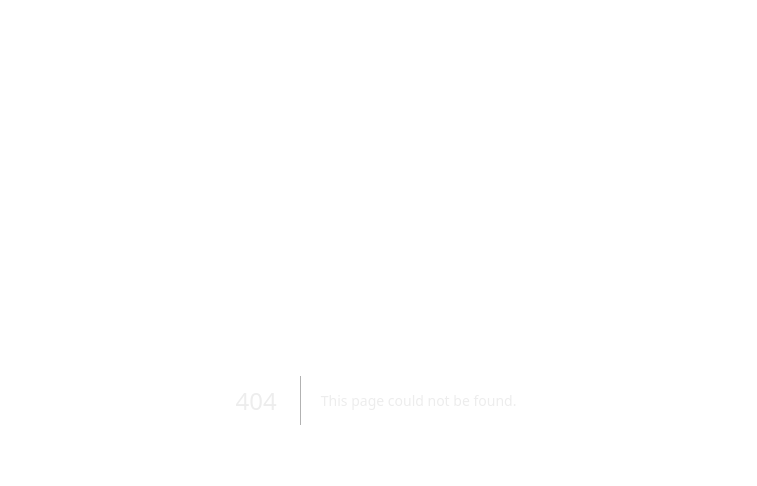
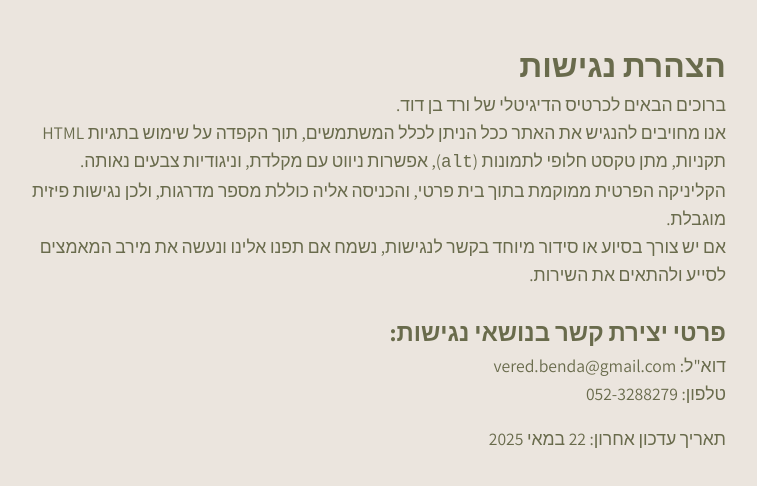
Before and after one commit to Gal-Ben-David/vered-numerology, a Next.js app: page /accessibility in a window 1280 px wide. Before the commit this address had no page. Shown: the top 486 px of the page, without its empty margins (264-1021 px from the left). Built offline with nearby package versions, Linux system fonts and the light colour scheme.

Commit message:
Add accessibility page

```diff
--- /dev/null
+++ b/app/accessibility/page.css
@@ -0,0 +1,8 @@
+.accessibility {
+    display: grid;
+    color: var(--font);
+    text-align: right;
+
+    font-size: 1.1rem;
+    line-height: 1.6;
+}
--- /dev/null
+++ b/app/accessibility/page.tsx
@@ -0,0 +1,34 @@
+import './page.css'
+
+
+export default function AccessibilityPage() {
+
+    return (
+        <section className="accessibility rtl" style={{ maxWidth: 700, margin: '40px auto', padding: '0 20px', }}>
+            <h1>הצהרת נגישות</h1>
+
+            <p>ברוכים הבאים לכרטיס הדיגיטלי של ורד בן דוד.</p>
+
+            <p>
+                אנו מחויבים להנגיש את האתר ככל הניתן לכלל המשתמשים, תוך הקפדה על שימוש בתגיות HTML תקניות, מתן טקסט חלופי לתמונות (<code>alt</code>),
+                אפשרות ניווט עם מקלדת, וניגודיות צבעים נאותה.
+            </p>
+
+            <p>
+                הקליניקה הפרטית ממוקמת בתוך בית פרטי, והכניסה אליה כוללת מספר מדרגות, ולכן נגישות פיזית מוגבלת.
+            </p>
+
+            <p>
+                אם יש צורך בסיוע או סידור מיוחד בקשר לנגישות, נשמח אם תפנו אלינו ונעשה את מירב המאמצים לסייע ולהתאים את השירות.
+            </p>
+
+            <h2>פרטי יצירת קשר בנושאי נגישות:</h2>
+            <ul>
+                <li>דוא"ל: <a href="mailto:vered.benda@gmail.com">vered.benda@gmail.com</a></li>
+                <li>טלפון: 052-3288279</li>
+            </ul>
+
+            <p className="update-date">תאריך עדכון אחרון: 22 במאי 2025</p>
+        </section>
+    )
+}
--- a/app/globals.css
+++ b/app/globals.css
@@ -70,6 +70,10 @@ h1 {
     font-size: 2rem;
     margin-block-end: .2em;
   }
+
+  .accessibility & {
+    font-size: 2rem;
+  }
 }
 
 h2 {
@@ -93,7 +97,11 @@ h2 {
     align-self: center;
     margin-block-start: 2em;
     font-size: clamp(1.5rem, 2.5vw, 2rem);
+  }
 
+  .accessibility & {
+    margin-block-start: 1em;
+    font-size: 1.5rem;
   }
 }
 
@@ -201,6 +209,14 @@ p {
 
   &.built-by {
     font-weight: 550;
+  }
+
+  .accessibility & {
+    justify-self: start;
+  }
+
+  &.update-date {
+    margin-block-start: 1em;
   }
 }
 
--- a/cmps/call-to-action/CallToAction.tsx
+++ b/cmps/call-to-action/CallToAction.tsx
@@ -31,6 +31,7 @@ export function CallToAction() {
             </ul>
 
             <p className="all-rights-reserved">© כל הזכויות שמורות לורד בן דוד</p>
+            <a href="/accessibility" style={{ textDecoration: 'underline' }}>הצהרת נגישות</a>
         </section>
     )
 }
```
